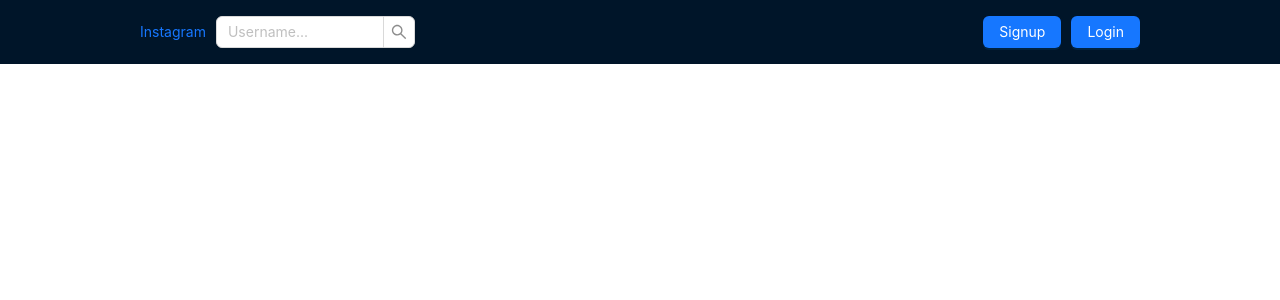
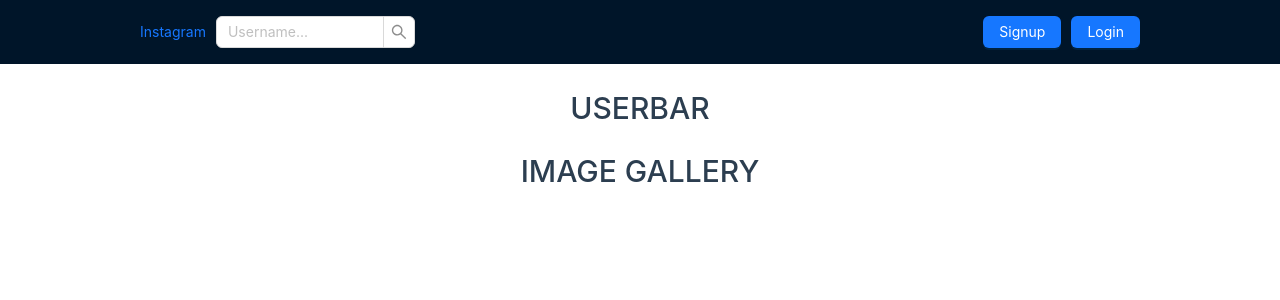
Before and after one commit to kartiksarwan2017/Building-UI-With-Vue-Library, a Vue app: page /profile/1 in a window 1280 px wide. Shown: the top 300 px of the page. Built offline with nearby package versions, Linux system fonts and the light colour scheme.

Commit message:
Adding a Profile View

```diff
--- a/src/components/Nav.vue
+++ b/src/components/Nav.vue
@@ -1,13 +1,19 @@
 <script setup>
-import { RouterLink } from "vue-router";
+import { RouterLink, useRouter } from "vue-router";
 import Container from "./Container.vue";
 import AuthModal from "./AuthModal.vue";
 import 'ant-design-vue/dist/reset.css';
 import { ref } from "vue";
 
+const router = useRouter();
 const searchUsername = ref("");
 
-const onSearch = () => {}
+const onSearch = () => {
+    if(searchUsername.value) {
+        router.push(`/profile/${searchUsername.value}`);
+        searchUsername.value = "";
+    }
+}
 const isAuthenticated = ref(false);
 
 </script>
--- /dev/null
+++ b/src/components/Profile.vue
@@ -0,0 +1,23 @@
+<script setup>
+import Container from "./Container.vue";
+
+
+</script>
+
+<template>
+    <Container>
+        <div class="profile-container ">
+            <h1>USERBAR</h1>
+            <h1>IMAGE GALLERY</h1>
+        </div>
+    </Container>
+</template>
+
+<style scoped>
+  .profile-container {
+    display: flex;
+    flex-direction: column;
+    align-items: center;
+    padding: 20px 0;
+  }
+</style>
--- a/src/router/index.js
+++ b/src/router/index.js
@@ -1,5 +1,6 @@
-import { createRouter, createWebHistory } from 'vue-router'
-import HomeView from '../views/HomeView.vue'
+import { createRouter, createWebHistory } from 'vue-router';
+import HomeView from '../views/HomeView.vue';
+import ProfileView from '../views/ProfileView.vue';
 
 const router = createRouter({
   history: createWebHistory(import.meta.env.BASE_URL),
@@ -8,6 +9,11 @@
       path: '/',
       name: 'home',
       component: HomeView
+    },
+    {
+      path: '/profile/:username',
+      name: 'profile',
+      component: ProfileView
     }
   ]
 })
--- /dev/null
+++ b/src/views/ProfileView.vue
@@ -0,0 +1,9 @@
+<script setup>
+  import Profile from "../components/Profile.vue";
+</script>
+
+<template>
+  <main>
+    <Profile />
+  </main>
+</template>
```
